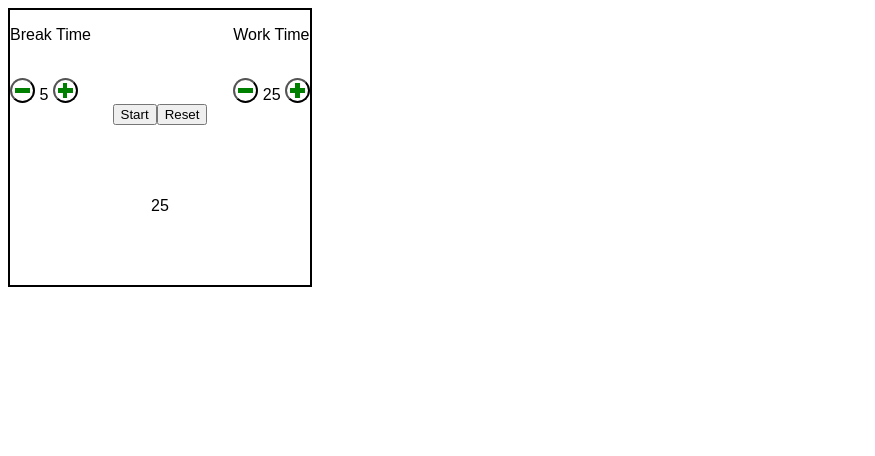
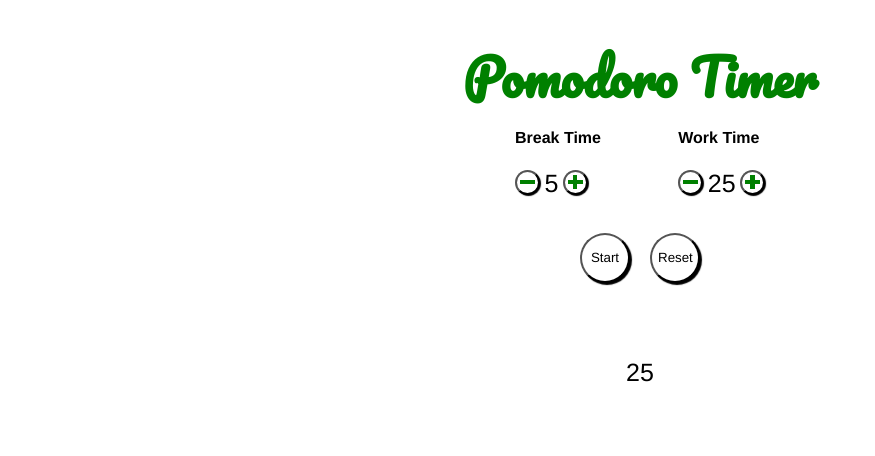
Before and after one commit to johnathanDOS/fcc-pomodoro-timer, a plain HTML site: page index.html in a window 1280 px wide. Shown: the whole page, without its empty margins (0-875 px from the left). Drawn offline with nearby package versions, Linux system fonts and the light colour scheme; a web font is replaced by a local one.

Commit message:
Add style to buttons and to primary widget div

```diff
--- a/index.html
+++ b/index.html
@@ -3,12 +3,16 @@
 <head>
     <meta charset="utf-8">
     <meta name="viewport" content="width=device-width, initial-scale=1">
-    <link href='http://fonts.googleapis.com/css?family=Playfair+Display:400,700,900,400italic,700italic,900italic|Droid+Serif:400,700,400italic,700italic'
-          rel='stylesheet' type='text/css'>
+    <link href="https://fonts.googleapis.com/css?family=Pacifico" rel="stylesheet">
     <link rel="stylesheet" href="./style.css">
     <title>FCC Pomodoro Timer - JDOS</title>
 </head>
 <body>
+
+  <!-- header container -->
+  <div class='header-container'>
+    Pomodoro Timer
+  </div>
 
   <!-- widget container -->
   <div class=widget>
@@ -18,7 +22,7 @@
 
       <!-- break time ui -->
       <div>
-        <p>Break Time</p><br>
+        <h4>Break Time</h4  >
         <button class='minus' id=break-id-minus>
           <div class='bar horizontal'></div>
         </button>
@@ -31,7 +35,7 @@
 
       <!-- work time ui -->
       <div>
-        <p>Work Time</p><br>
+        <h4>Work Time</h4>
         <button class='minus' id=work-id-minus>
           <div class='bar horizontal'></div>
         </button>
@@ -50,6 +54,9 @@
       <button class=action-btn id=reset-btn>Reset</button>
     </div>
 
+    <div class='label' id='label'>
+    </div>
+
     <div class=item>
       <!-- timer display -->
       <div class=timer id=timer-display>
@@ -58,10 +65,6 @@
         <circle id="circle" class="circle_animation" r="69.85699" cy="81" cx="81" stroke-width="8" stroke=red fill="none"/>
       </svg>
     </div>
-
-
-    <!-- playing with circles -->
-
   </div>
 
 <body>
--- a/scripts.js
+++ b/scripts.js
@@ -28,6 +28,7 @@ function workCountdown() {
     working = false;
   } else {
     working = true;
+    document.getElementById('label').innerHTML = 'Buckle down.'
     $('.circle_animation').css('stroke-dashoffset', initialOffset-((i+1)*(initialOffset/time)));
     i++
     console.log(time)
@@ -54,6 +55,7 @@ function breakCountdown() {
     tone.play();
   } else {
     working = false;
+    document.getElementById('label').innerHTML = 'Take a break!'
     $('.circle_animation').css('stroke-dashoffset', initialOffset-((i+1)*(initialOffset/time)));
     i++
     console.log(time)
--- a/style.css
+++ b/style.css
@@ -1,13 +1,33 @@
 body {
   background-color: white;
-  font-family: arial;
+  font-family: helvetica;
+  display: flex;
+  justify-content: center;
+}
+
+.header-container {
+  font-size: 50px;
+  font-style: bold;
+  text-align: center;
+  margin-bottom: 10px;
+  font-weight: 750;
+  margin-top: 25px;
+  font-family: 'Pacifico', 'cursive';
+  color: green;
+
+}
+
+.label {
+  font-family: 'Pacifico', 'cursive';
+  font-size: 30px;
+  text-align: center;
 }
 
 .widget {
   position: absolute;
-  width: 300px;
+  width: 250px;
   height: auto;
-  border: black 2px solid;
+  margin-top: 100px;
 }
 
 .timer-controls {
@@ -18,6 +38,8 @@ body {
 
 .time-input {
   width: 25px;
+  font-family: helvetica;
+  font-size: 25px;
 }
 
 .timer {
@@ -25,6 +47,8 @@ body {
   align-items: center;
   align-content: center;
   justify-content: center;
+  font-family: helvetica;
+  font-size: 25px;
 }
 
 .btn-container {
@@ -32,6 +56,8 @@ body {
   align-items: center;
   align-content: center;
   justify-content: center;
+  padding-top: 25px;
+  font-size: 50px;
 }
 
 /*circles*/
@@ -52,7 +78,8 @@ body {
 }
 
 svg {
-    transform: rotate(-90deg);
+  transform: rotate(-90deg);
+
 }
 
 .circle_animation {
@@ -62,12 +89,25 @@ svg {
 }
 
 /*buttons*/
+.action-btn {
+  border-radius: 50%;
+  width: 50px;
+  height: 50px;
+  background-color: white;
+  position: relative;
+  text-align: center;
+  margin: 10px;
+  font-family: helvetica;
+  box-shadow: 2px 2px 1px black;
+}
+
 .plus {
   border-radius: 50%;
   width: 25px;
   height: 25px;
   background-color: white;
   position: relative;
+  box-shadow: 1px 1px 1px black;
 }
 
 .minus {
@@ -76,6 +116,7 @@ svg {
   height: 25px;
   background-color: white;
   position: relative;
+  box-shadow: 1px 1px 1px black;
 }
 
 
```
